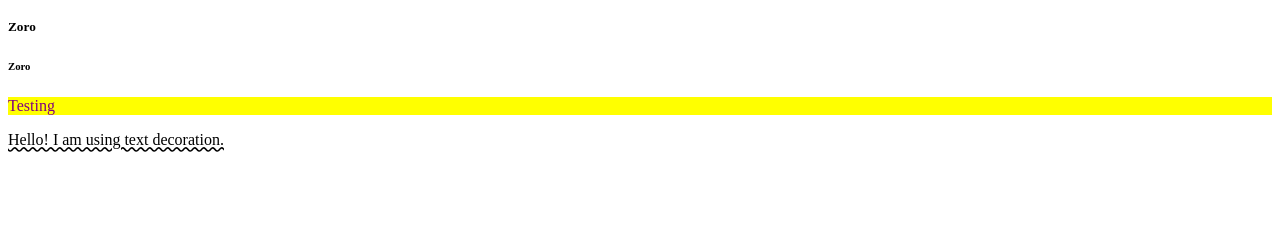
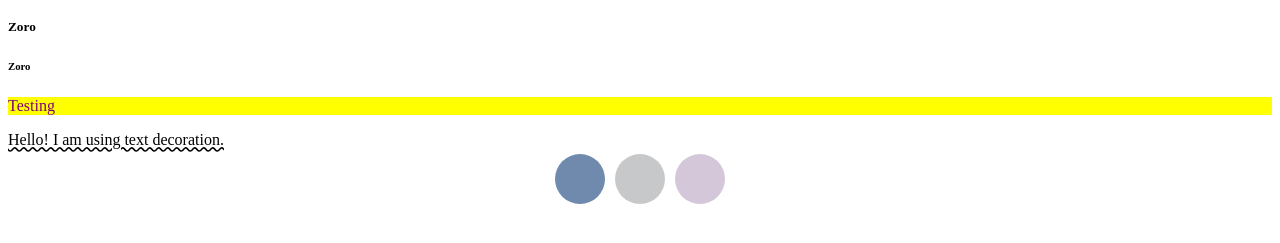
Before and after one commit to raushanraj13/Zoro, a plain HTML site: page index.html in a window 1280 px wide. Shown: the part 191-434 px from the top of the page. Drawn offline with Linux system fonts and the light colour scheme.

Commit message:
added: color selector

```diff
--- a/index.html
+++ b/index.html
@@ -20,6 +20,11 @@
     </div>
 
 
+    <div class="color-selector">
+        <div class="color" style="background-color: #6F8AAD;"></div>
+        <div class="color" style="background-color: #C7C8CA;"></div>
+        <div class="color" style="background-color: #D4C7D9;"></div>
+    </div>
 
 </body>
 </html>
--- a/style.css
+++ b/style.css
@@ -26,3 +26,18 @@ p{
 div {
     text-decoration:  wavy underline;
 }
+
+.color-selector {
+    display: flex;
+    flex-wrap: wrap;
+    justify-content: center;
+    align-items: center;
+}
+
+.color-selector .color {
+    width: 50px;
+    height: 50px;
+    border-radius: 50%;
+    margin: 5px;
+    cursor: pointer;
+}
```
